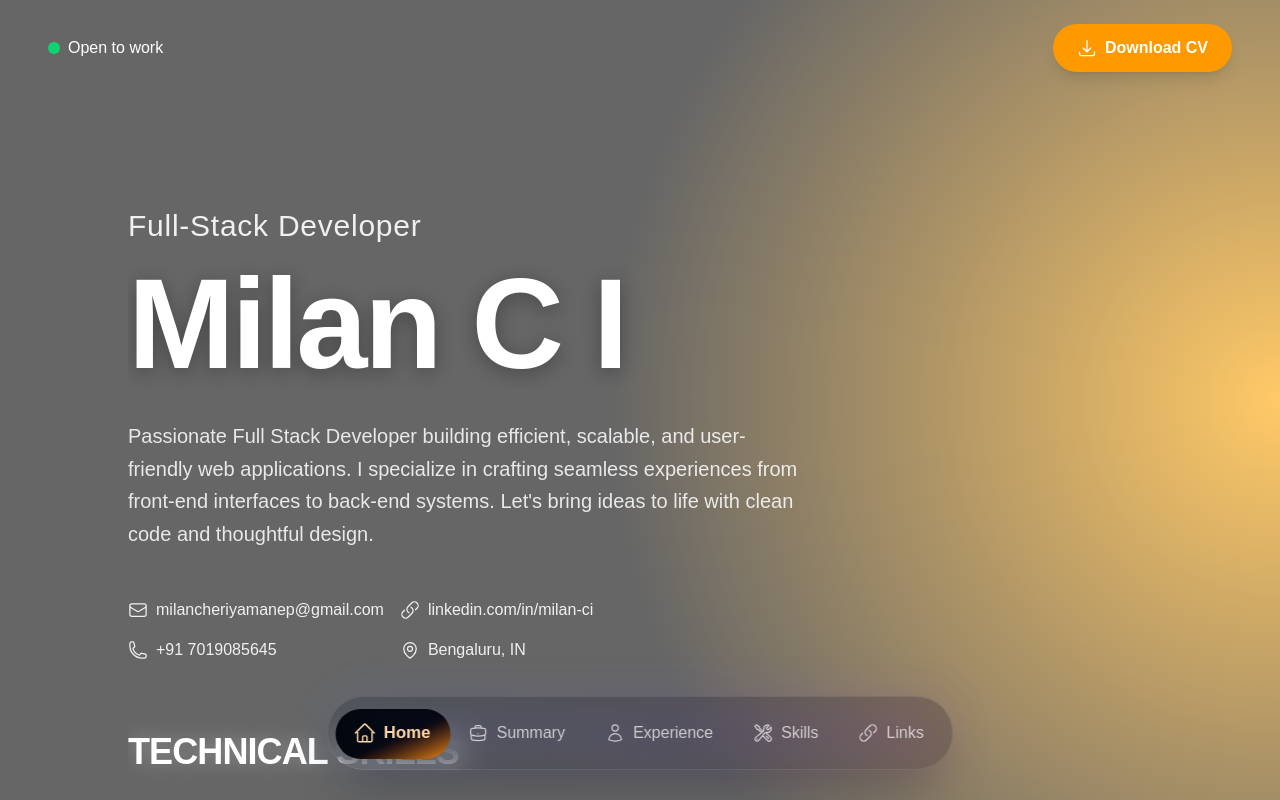
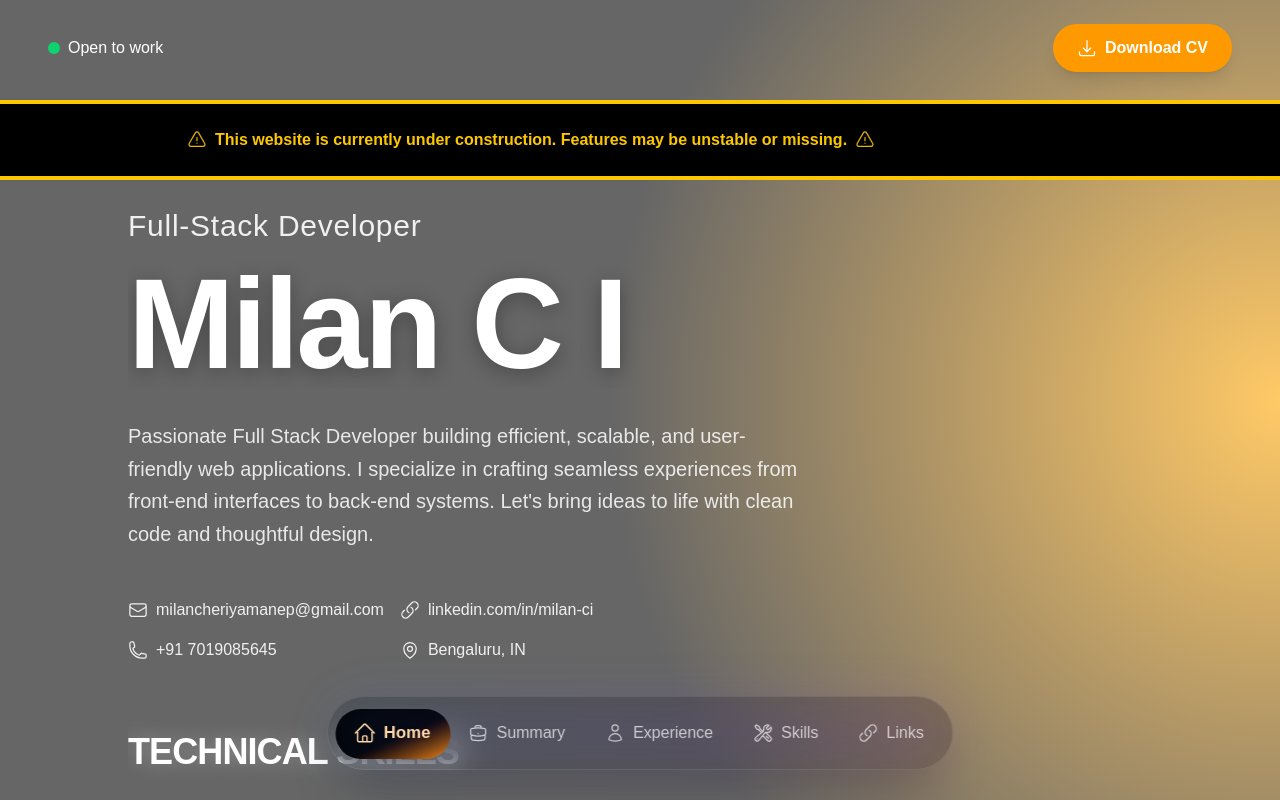
Before and after one commit to Milan-C-I/milan, a Next.js app: page / in a window 1280 px wide. Shown: the top 800 px of the page. Built offline with nearby package versions, Linux system fonts and the light colour scheme.

Commit message:
underconstruction for deployment

```diff
--- a/app/page.tsx
+++ b/app/page.tsx
@@ -12,7 +12,7 @@ const Home: NextPage = () => {
         <link rel="icon" href="/favicon.ico" />
         <meta name="viewport" content="width=device-width, initial-scale=1" />
       </Head>
-      {/* <UnderConstructionBanner /> */}
+      <UnderConstructionBanner />
       <Portfolio />
     </>
   );
```
